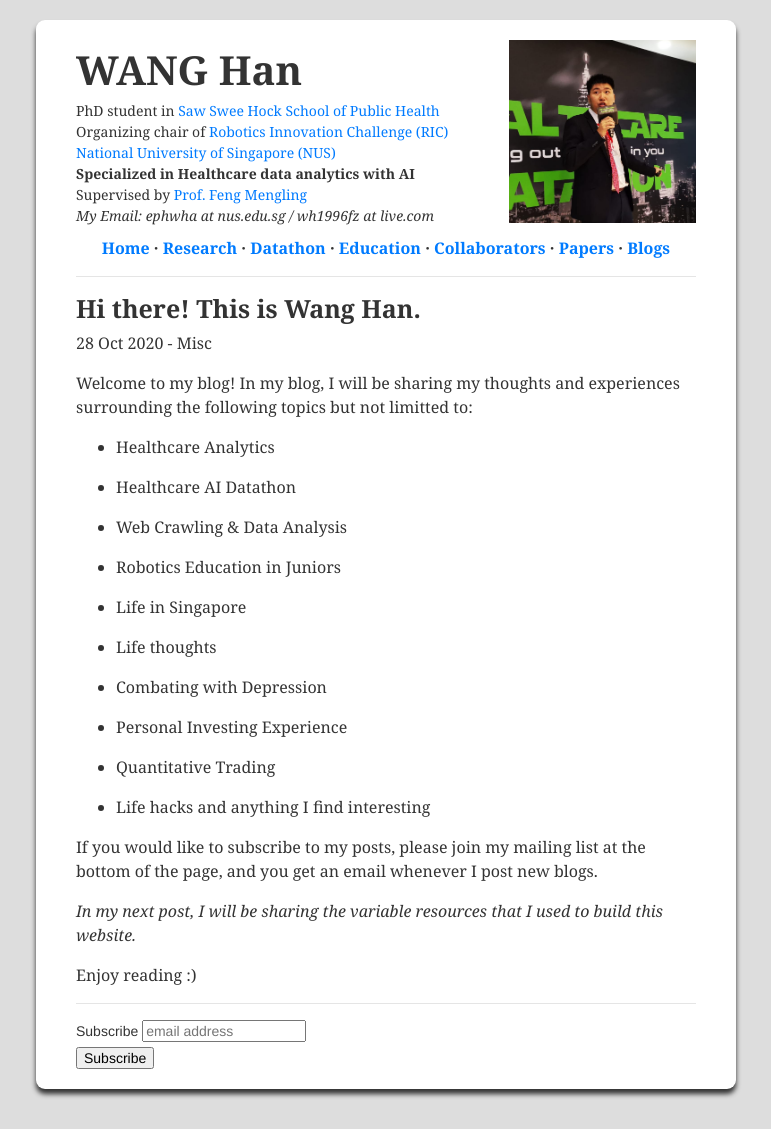
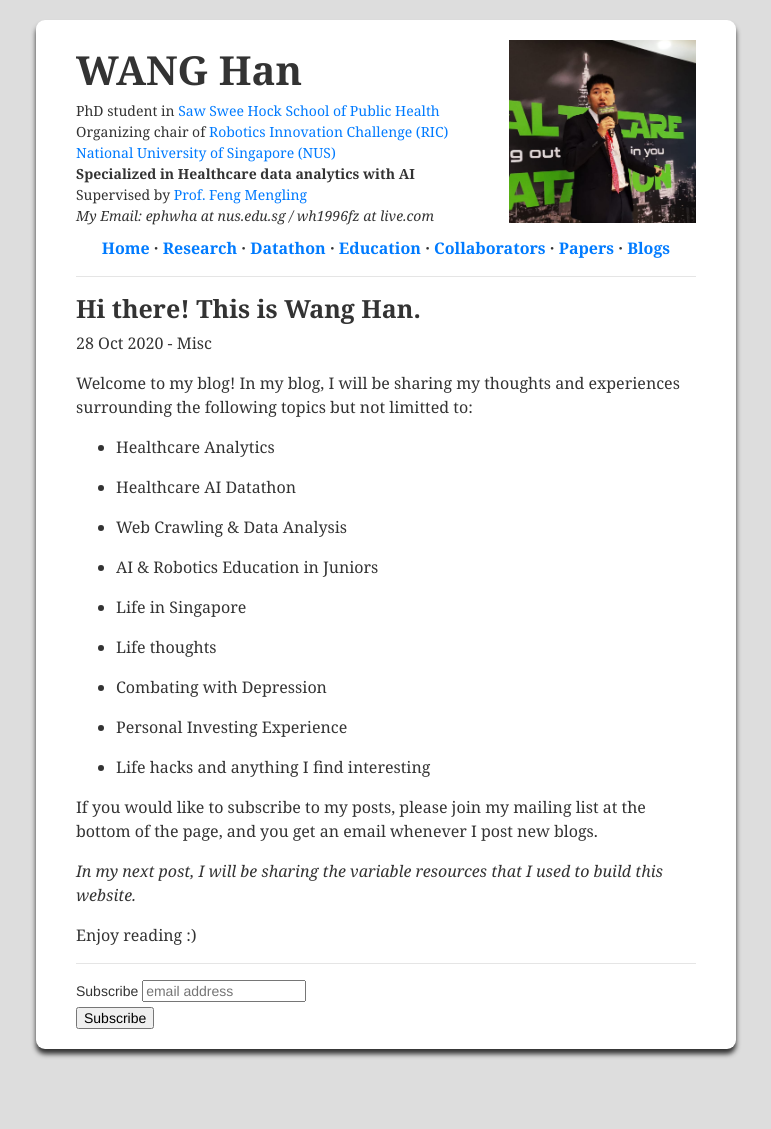
Before and after one commit to Hans0124SG/Hans0124SG.github.io, a Jekyll site: the page built from _posts/2020-10-28-hi-there-this-is-wang-han.md, in a window 1280 px wide. Shown: the whole page, without its empty margins (254-1025 px from the left). Built offline with Jekyll 4.4.1, drawn with Linux system fonts in a browser that asks for light colours; comment, search, counter and statistics services are not loaded; after the commit the page ends 1089 px from its top, so only the background shows below that.

Commit message:
Update 2020-10-28-hi-there-this-is-wang-han.md

```diff
--- a/_posts/2020-10-28-hi-there-this-is-wang-han.md
+++ b/_posts/2020-10-28-hi-there-this-is-wang-han.md
@@ -10,12 +10,11 @@ Welcome to my blog! In my blog, I will be sharing my thoughts and experiences su
 - Healthcare Analytics
 - Healthcare AI Datathon
 - Web Crawling & Data Analysis
-- Robotics Education in Juniors
+- AI & Robotics Education in Juniors
 - Life in Singapore
 - Life thoughts
 - Combating with Depression
 - Personal Investing Experience
-- Quantitative Trading
 - Life hacks and anything I find interesting
 
 If you would like to subscribe to my posts, please join my mailing list at the bottom of the page, and you get an email whenever I post new blogs.
```
